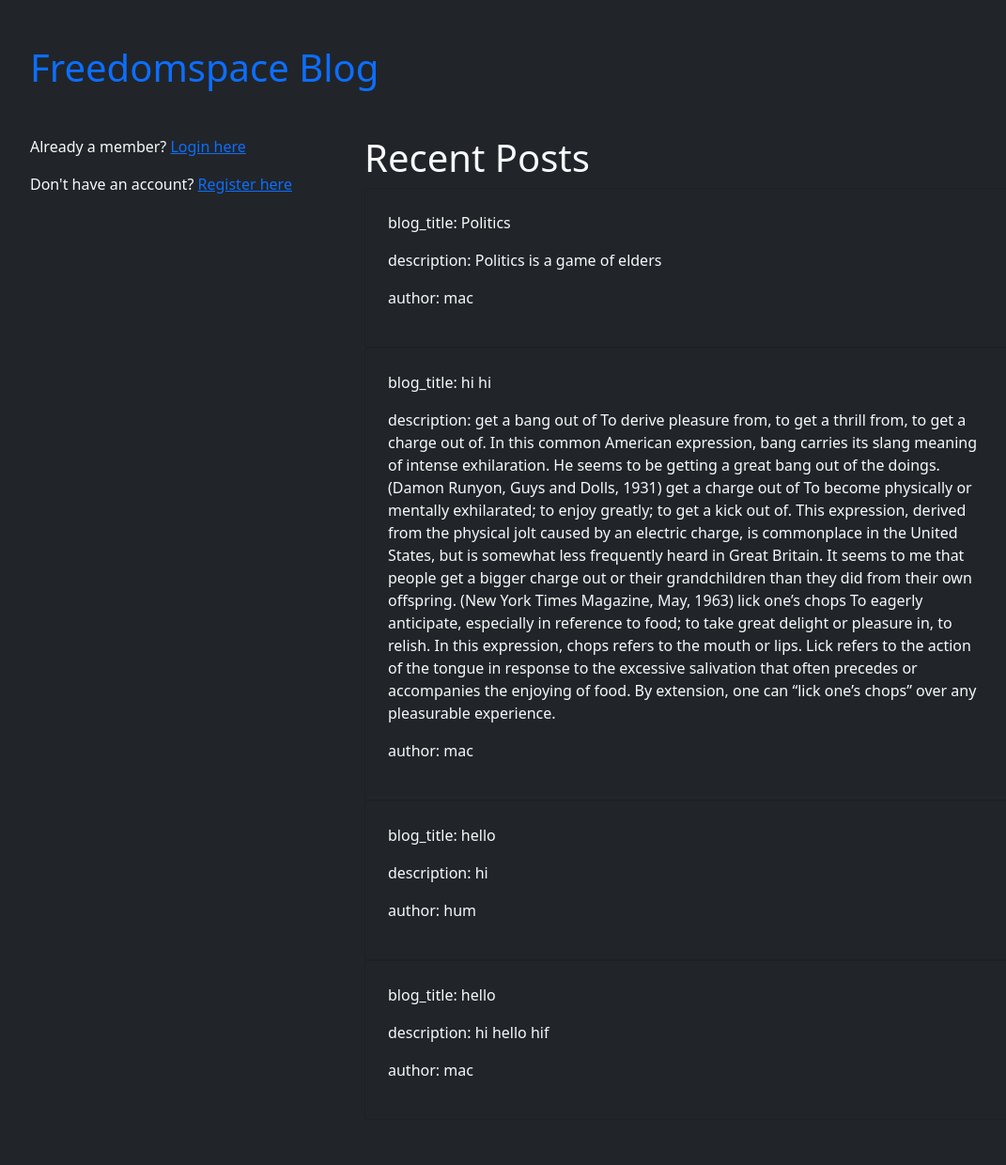
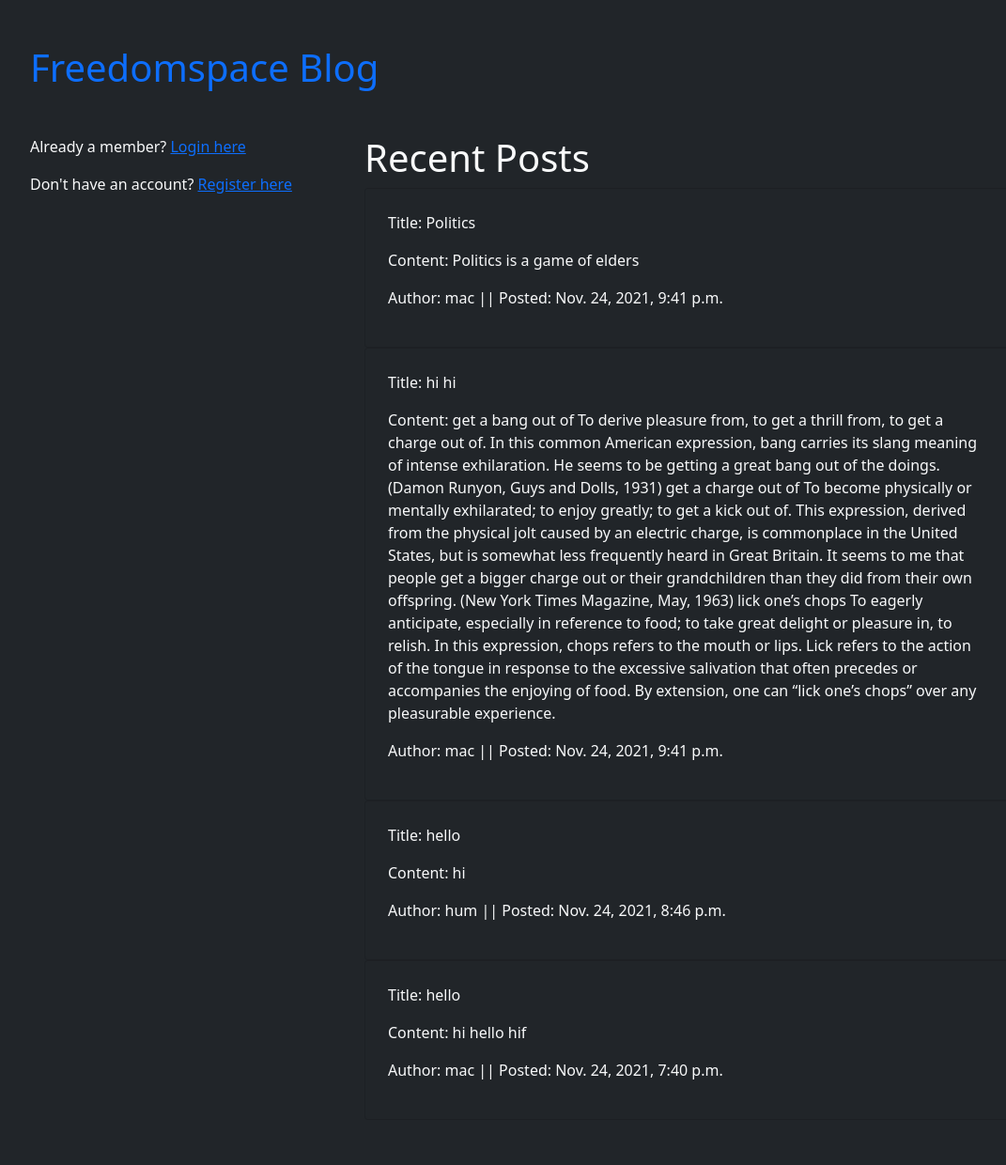
Before and after one commit to pytechlady/personal_weblog, a Django app: page /blogs/homepage in a window 1280 px wide. Shown: the whole page at 94% size, without its empty margins (86-1157 px from the left). Run offline with Django 3.2, Linux system fonts and the light colour scheme; data comes from the database, SQL or seed files in the repository.

Commit message:
add date created to homepage

```diff
--- a/templates/index.html
+++ b/templates/index.html
@@ -15,9 +15,9 @@
         <h1>Recent Posts</h1>
             {% for blog in blogs %}
                 <div class="card bg-dark p-4">
-                    <p>blog_title: {{blog.blog_title}}</p>
-                    <p>description: {{blog.description}}</p>
-                    <p>author: {{blog.author}}</p>
+                    <p>Title: {{blog.blog_title}}</p>
+                    <p>Content: {{blog.description}}</p>
+                    <p>Author: {{blog.author}} || Posted: {{blog.create_date}}</p>
                 </div>
                 {% endfor %}
 
```
